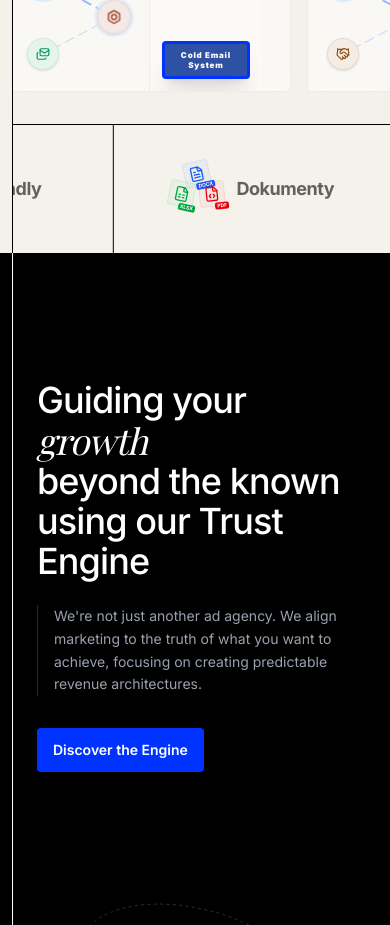
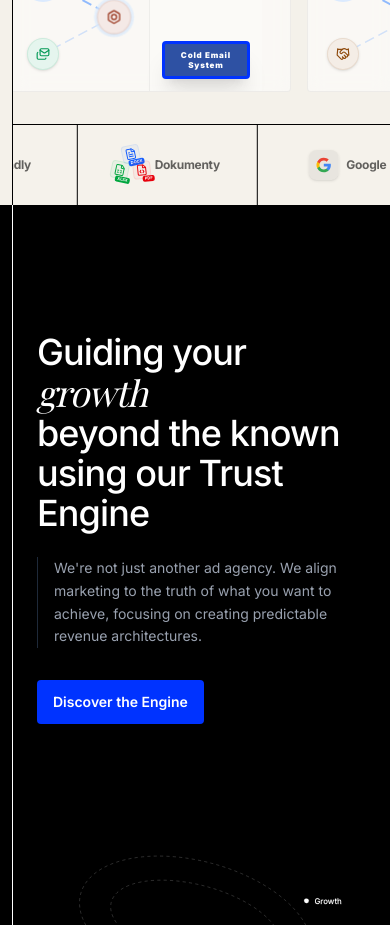
Before and after one commit to szymonr-biznes/szymon-rajski, a Next.js app: page / in a window 390 px wide. Shown: the part 3360-4285 px from the top of the page. Built offline with nearby package versions, Linux system fonts and the light colour scheme; a web font is replaced by a local one.

Commit message:
feat mobiel carousell

```diff
--- a/components/usage-gallery.tsx
+++ b/components/usage-gallery.tsx
@@ -179,29 +179,31 @@ export function UsageGallery() {
             {[...brands, ...brands].map((brand, idx) => (
               <div
                 key={idx}
-                className="flex-shrink-0 w-[280px] px-8 py-10 flex items-center justify-center border-r border-black gap-4 group/item"
+                className="flex-shrink-0 w-[180px] md:w-[280px] px-4 md:px-8 py-6 md:py-10 flex items-center justify-center border-r border-black gap-2 md:gap-4 group/item"
               >
                 {brand.id === 'files' ? (
-                  <div className="relative w-12 h-12 flex items-center justify-center">
-                    <div className="absolute -top-1 left-1/2 -translate-x-1/2 bg-blue-500/5 p-1 rounded-sm border border-blue-500/10 transform -rotate-12">
-                      <FileText className="w-4 h-4 text-blue-600" />
-                      <span className="absolute -bottom-1 -right-1 text-[5px] font-bold bg-blue-600 text-white px-0.5 rounded-xs">DOCX</span>
+                  <div className="relative w-8 h-8 md:w-12 md:h-12 flex items-center justify-center">
+                    <div className="absolute -top-1 left-1/2 -translate-x-1/2 bg-blue-500/5 p-0.5 md:p-1 rounded-sm border border-blue-500/10 transform -rotate-12">
+                      <FileText className="w-3 h-3 md:w-4 md:h-4 text-blue-600" />
+                      <span className="absolute -bottom-1 -right-1 text-[4px] md:text-[5px] font-bold bg-blue-600 text-white px-0.5 rounded-xs">DOCX</span>
                     </div>
-                    <div className="absolute top-4 -left-1 bg-green-500/5 p-1 rounded-sm border border-green-500/10 transform rotate-12">
-                      <FileSpreadsheet className="w-4 h-4 text-green-600" />
-                      <span className="absolute -bottom-1 -right-1 text-[5px] font-bold bg-green-600 text-white px-0.5 rounded-xs">XLSX</span>
+                    <div className="absolute top-3 md:top-4 -left-1 bg-green-500/5 p-0.5 md:p-1 rounded-sm border border-green-500/10 transform rotate-12">
+                      <FileSpreadsheet className="w-3 h-3 md:w-4 md:h-4 text-green-600" />
+                      <span className="absolute -bottom-1 -right-1 text-[4px] md:text-[5px] font-bold bg-green-600 text-white px-0.5 rounded-xs">XLSX</span>
                     </div>
-                    <div className="absolute top-4 -right-1 bg-red-500/5 p-1 rounded-sm border border-red-500/10 transform -rotate-6">
-                      <FileCode className="w-4 h-4 text-red-600" />
-                      <span className="absolute -bottom-1 -right-1 text-[5px] font-bold bg-red-600 text-white px-0.5 rounded-xs">PDF</span>
+                    <div className="absolute top-3 md:top-4 -right-1 bg-red-500/5 p-0.5 md:p-1 rounded-sm border border-red-500/10 transform -rotate-6">
+                      <FileCode className="w-3 h-3 md:w-4 md:h-4 text-red-600" />
+                      <span className="absolute -bottom-1 -right-1 text-[4px] md:text-[5px] font-bold bg-red-600 text-white px-0.5 rounded-xs">PDF</span>
                     </div>
                   </div>
                 ) : (
-                  <div className={`p-2.5 bg-black/5 rounded-lg group-hover/item:bg-white transition-all duration-300 shadow-sm border border-transparent group-hover/item:border-black/5 ${brand.color}`}>
-                    {brand.icon}
+                  <div className={`p-1.5 md:p-2.5 bg-black/5 rounded-lg group-hover/item:bg-white transition-all duration-300 shadow-sm border border-transparent group-hover/item:border-black/5 ${brand.color}`}>
+                    <div className="w-4 h-4 md:w-6 md:h-6 flex items-center justify-center">
+                      {brand.icon}
+                    </div>
                   </div>
                 )}
-                <span className="text-lg font-bold tracking-tight text-black/60 group-hover/item:text-black transition-colors duration-300">
+                <span className="text-xs md:text-lg font-bold tracking-tight text-black/60 group-hover/item:text-black transition-colors duration-300">
                   {brand.name}
                 </span>
               </div>
```
